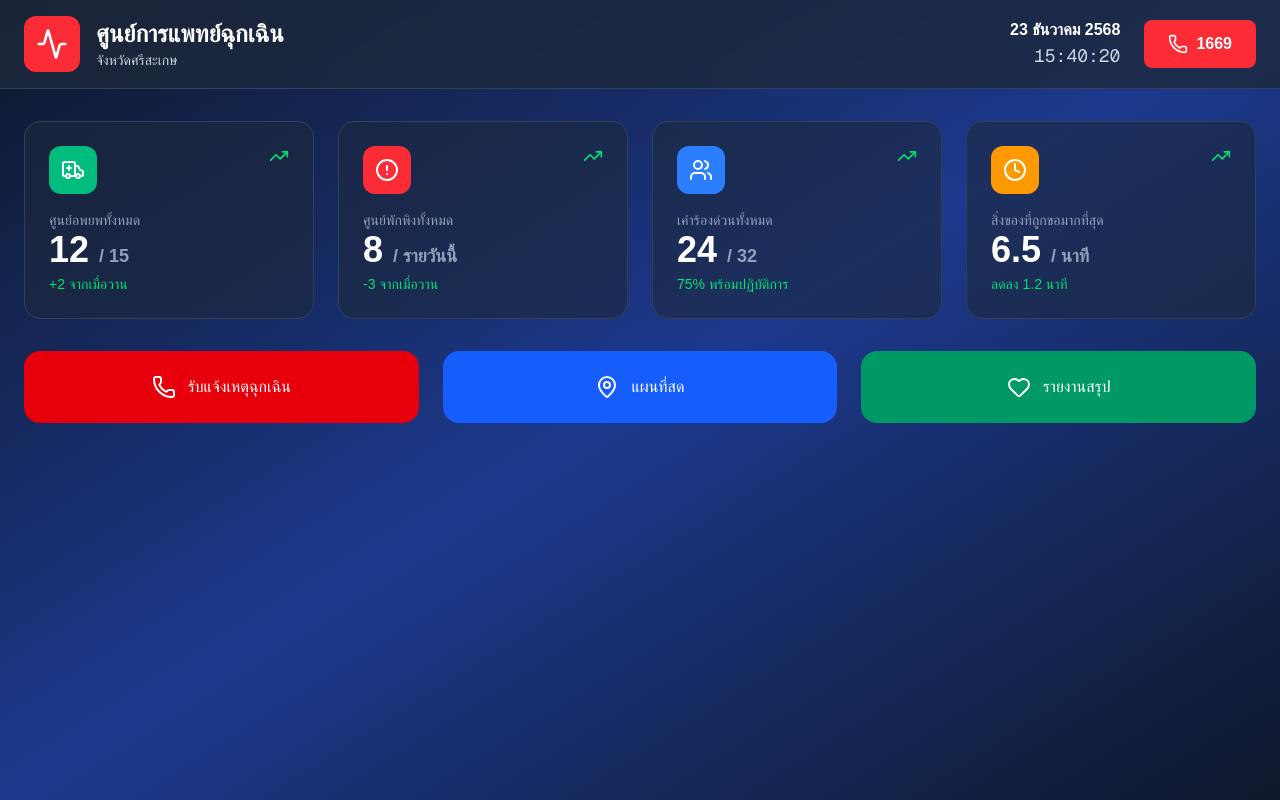
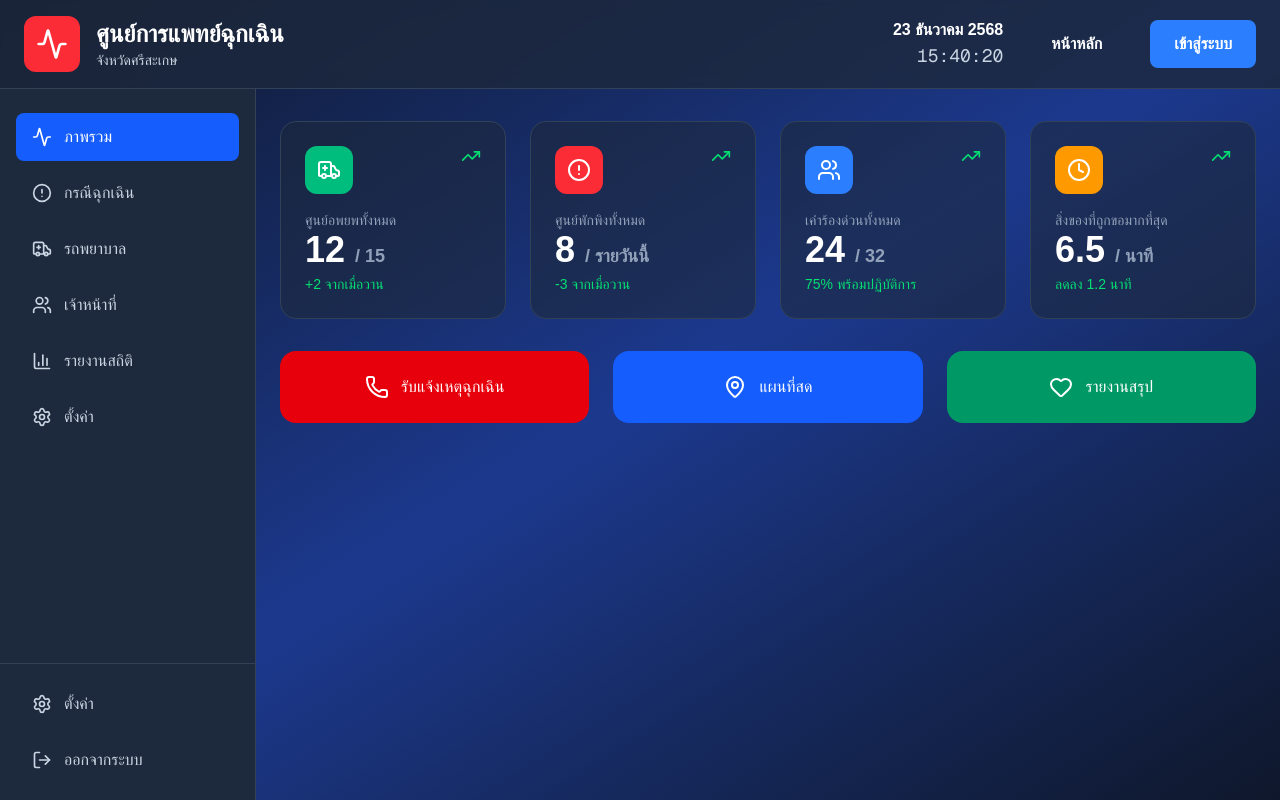
Before and after one commit to Oatto319/Sisaket-ready, a Next.js app: page / in a window 1280 px wide. Built offline with nearby package versions, Linux system fonts and the light colour scheme.

Commit message:
add_tapbar

```diff
--- a/app/page.tsx
+++ b/app/page.tsx
@@ -11,11 +11,17 @@ import {
   Clock,
   TrendingUp,
   Heart,
+  Menu,
+  X,
+  BarChart3,
+  Settings,
+  LogOut,
 } from 'lucide-react';
 
 export default function Page() {
   const [currentTime, setCurrentTime] = useState(new Date());
   const [activeTab, setActiveTab] = useState<'overview' | 'cases' | 'ambulances'>('overview');
+  const [sidebarOpen, setSidebarOpen] = useState(true);
 
   useEffect(() => {
     const timer = setInterval(() => setCurrentTime(new Date()), 1000);
@@ -71,12 +77,31 @@ export default function Page() {
     { id: 'A004', status: 'ปฏิบัติการ', location: 'ม.มหาสารคาม', driver: 'นางสาวสมหญิง ดีมาก', battery: 76 },
   ];
 
+  const menuItems = [
+    { icon: Activity, label: 'ภาพรวม', id: 'overview' },
+    { icon: AlertCircle, label: 'กรณีฉุกเฉิน', id: 'cases' },
+    { icon: Ambulance, label: 'รถพยาบาล', id: 'ambulances' },
+    { icon: Users, label: 'เจ้าหน้าที่', id: 'staff' },
+    { icon: BarChart3, label: 'รายงานสถิติ', id: 'reports' },
+    { icon: Settings, label: 'ตั้งค่า', id: 'settings' },
+  ];
+
   return (
-    <div className="min-h-screen bg-gradient-to-br from-slate-900 via-blue-900 to-slate-900">
+    <div className="min-h-screen bg-gradient-to-br from-slate-900 via-blue-900 to-slate-900 flex flex-col">
       {/* Header */}
       <header className="sticky top-0 z-50 border-b border-slate-700 bg-slate-800/80 backdrop-blur-sm">
         <div className="container mx-auto px-6 py-4 flex items-center justify-between">
           <div className="flex items-center space-x-4">
+            <button
+              onClick={() => setSidebarOpen(!sidebarOpen)}
+              className="md:hidden p-2 hover:bg-slate-700 rounded-lg"
+            >
+              {sidebarOpen ? (
+                <X className="w-6 h-6 text-white" />
+              ) : (
+                <Menu className="w-6 h-6 text-white" />
+              )}
+            </button>
             <div className="bg-red-500 p-3 rounded-xl">
               <Activity className="w-8 h-8 text-white" />
             </div>
@@ -99,17 +124,56 @@ export default function Page() {
                 {currentTime.toLocaleTimeString('th-TH')}
               </p>
             </div>
-
-            <button className="flex items-center space-x-2 rounded-lg bg-red-500 px-6 py-3 font-semibold text-white hover:bg-red-600">
-              <Phone className="w-5 h-5" />
-              <span>1669</span>
+            <button className="flex items-center rounded-lg px-6 py-3 font-semibold text-white">
+              <span>หน้าหลัก</span>
+            </button>
+            <button className="flex items-center rounded-lg bg-blue-500 px-6 py-3 font-semibold text-white hover:bg-blue-600">
+              <span>เข้าสู่ระบบ</span>
             </button>
           </div>
         </div>
       </header>
 
+      {/* Main Content with Sidebar */}
+      <div className="flex flex-1">
+        {/* Sidebar */}
+        <aside
+          className={`${
+            sidebarOpen ? 'w-64' : 'w-0'
+          } transition-all duration-300 bg-slate-800 border-r border-slate-700 overflow-hidden flex flex-col`}
+        >
+          <nav className="flex-1 px-4 py-6 space-y-2">
+            {menuItems.map((item) => (
+              <button
+                key={item.id}
+                onClick={() => setActiveTab(item.id as any)}
+                className={`w-full flex items-center space-x-3 px-4 py-3 rounded-lg transition-colors ${
+                  activeTab === item.id
+                    ? 'bg-blue-600 text-white'
+                    : 'text-slate-300 hover:bg-slate-700'
+                }`}
+              >
+                <item.icon className="w-5 h-5" />
+                <span>{item.label}</span>
+              </button>
+            ))}
+          </nav>
+
+          {/* Sidebar Footer */}
+          <div className="px-4 py-4 border-t border-slate-700 space-y-2">
+            <button className="w-full flex items-center space-x-3 px-4 py-3 rounded-lg text-slate-300 hover:bg-slate-700 transition-colors">
+              <Settings className="w-5 h-5" />
+              <span>ตั้งค่า</span>
+            </button>
+            <button className="w-full flex items-center space-x-3 px-4 py-3 rounded-lg text-slate-300 hover:bg-red-600/20 hover:text-red-400 transition-colors">
+              <LogOut className="w-5 h-5" />
+              <span>ออกจากระบบ</span>
+            </button>
+          </div>
+        </aside>
+
         {/* Content */}
-      <div className="container mx-auto px-6 py-8">
+        <div className="flex-1 px-6 py-8 overflow-auto">
           {/* Stats */}
           <div className="grid grid-cols-1 md:grid-cols-2 lg:grid-cols-4 gap-6 mb-8">
             {stats.map((stat, i) => (
@@ -131,17 +195,18 @@ export default function Page() {
 
           {/* Quick Actions */}
           <div className="grid grid-cols-1 md:grid-cols-3 gap-6 mt-8">
-          <button className="rounded-2xl bg-red-600 p-6 text-white flex justify-center items-center gap-3">
+            <button className="rounded-2xl bg-red-600 p-6 text-white flex justify-center items-center gap-3 hover:bg-red-700">
               <Phone /> รับแจ้งเหตุฉุกเฉิน
             </button>
-          <button className="rounded-2xl bg-blue-600 p-6 text-white flex justify-center items-center gap-3">
+            <button className="rounded-2xl bg-blue-600 p-6 text-white flex justify-center items-center gap-3 hover:bg-blue-700">
               <MapPin /> แผนที่สด
             </button>
-          <button className="rounded-2xl bg-emerald-600 p-6 text-white flex justify-center items-center gap-3">
+            <button className="rounded-2xl bg-emerald-600 p-6 text-white flex justify-center items-center gap-3 hover:bg-emerald-700">
               <Heart /> รายงานสรุป
             </button>
           </div>
         </div>
       </div>
+    </div>
   );
 }
```
Lines whose indentation alone changed are shown as unchanged.
